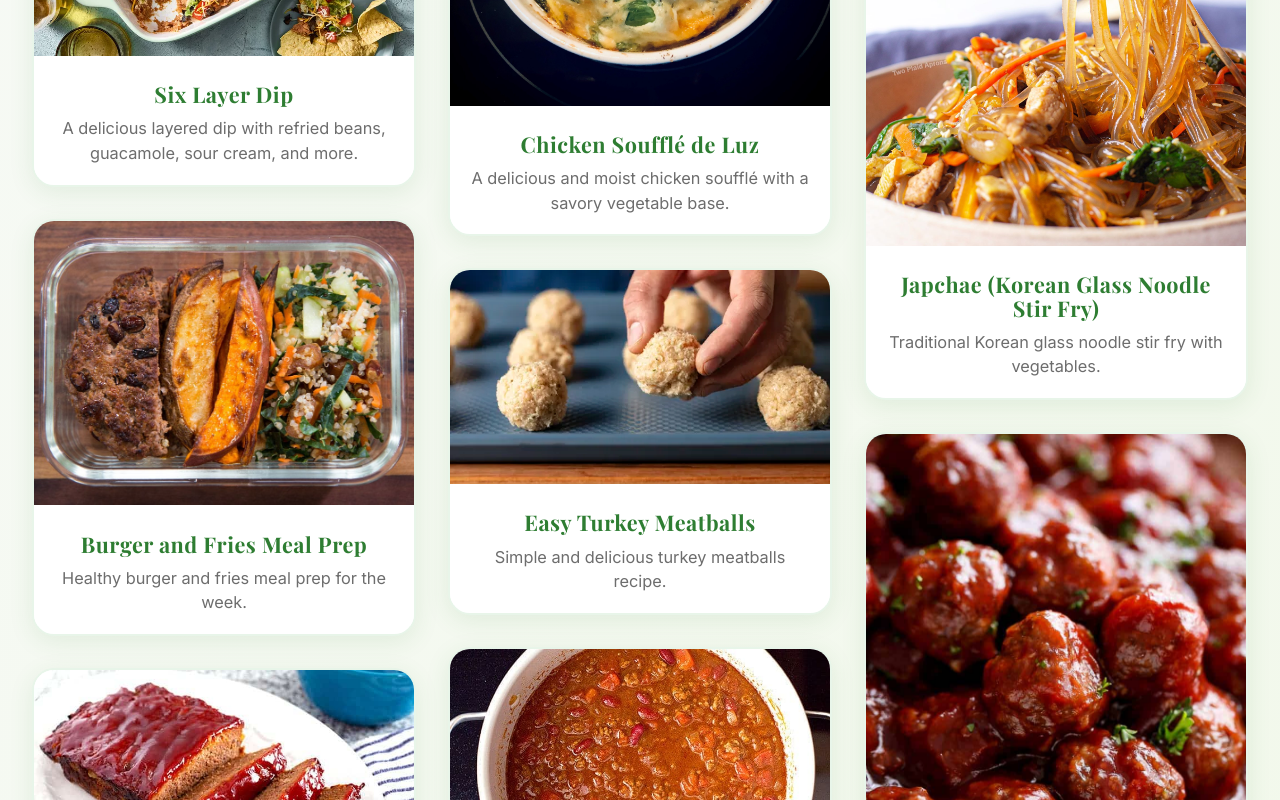
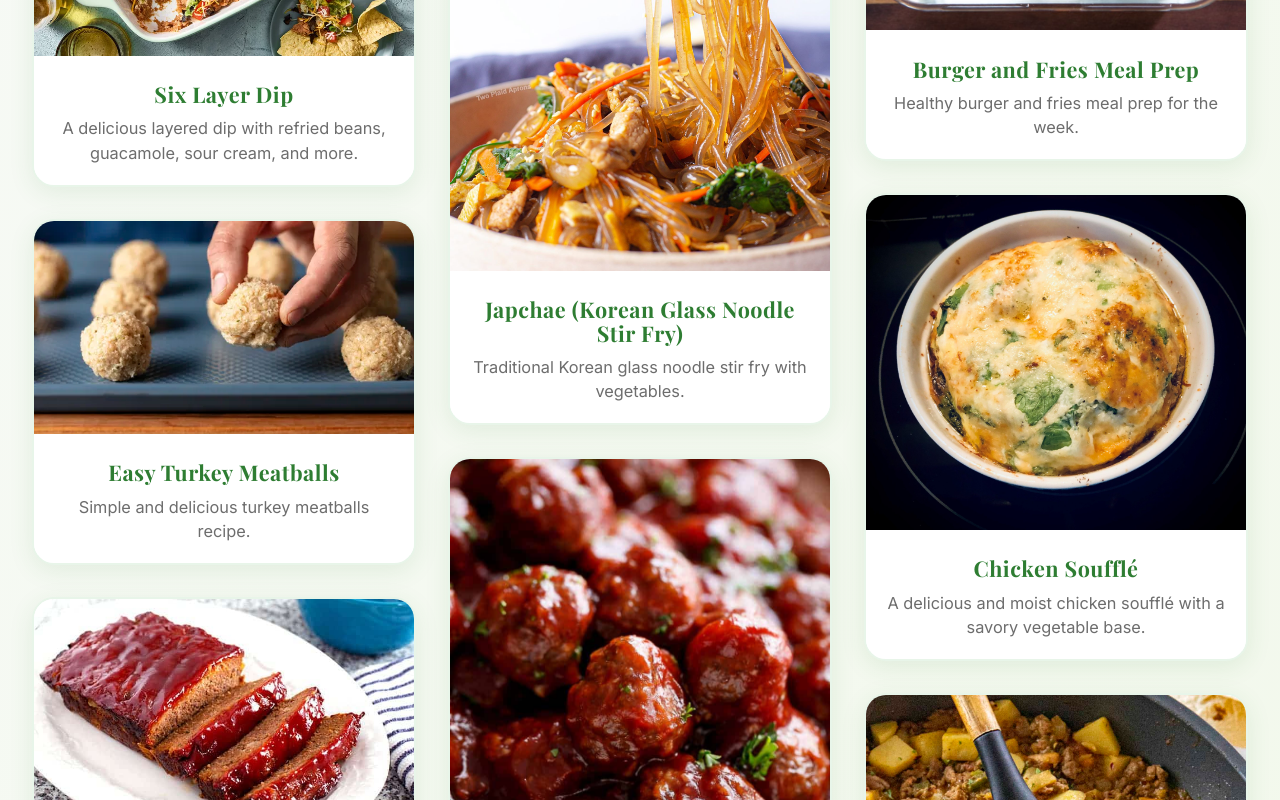
Before and after one commit to ariannavalle/preppingwithbella, a React (Vite) app: page / in a window 1280 px wide. Shown: the part 1460-2260 px from the top of the page. Built offline with nearby package versions, Linux system fonts and the light colour scheme.

Commit message:
Update recipes.ts

```diff
--- a/src/data/recipes.ts
+++ b/src/data/recipes.ts
@@ -51,12 +51,7 @@ export const recipeList = [
         image: layeredDipImg,
         description: 'A delicious layered dip with refried beans, guacamole, sour cream, and more.'
     },
-    {
-        id: 'chicken-souffle',
-        title: 'Chicken Soufflé de Luz',
-        image: chickenSouffleImg,
-        description: 'A delicious and moist chicken soufflé with a savory vegetable base.'
-    },
+
     {
         id: 'japchae',
         title: 'Japchae (Korean Glass Noodle Stir Fry)',
@@ -80,6 +75,12 @@ export const recipeList = [
         title: 'Cocktail Meatballs',
         image: meatballsImg,
         description: 'Perfect party appetizer with sweet and tangy sauce.'
+    },
+    {
+        id: 'chicken-souffle',
+        title: 'Chicken Soufflé',
+        image: chickenSouffleImg,
+        description: 'A delicious and moist chicken soufflé with a savory vegetable base.'
     },
     {
         id: 'meatloaf',
@@ -111,6 +112,7 @@ export const recipeList = [
         image: marinaraImg,
         description: 'Classic Italian marinara sauce made with San Marzano tomatoes.'
     },
+
 
 ];
 
```
